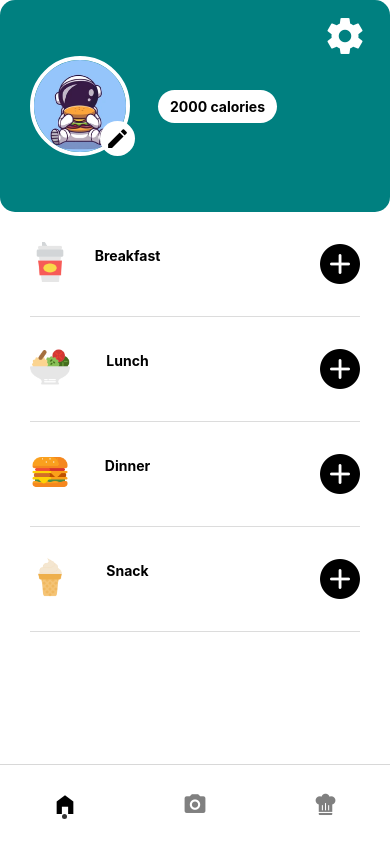
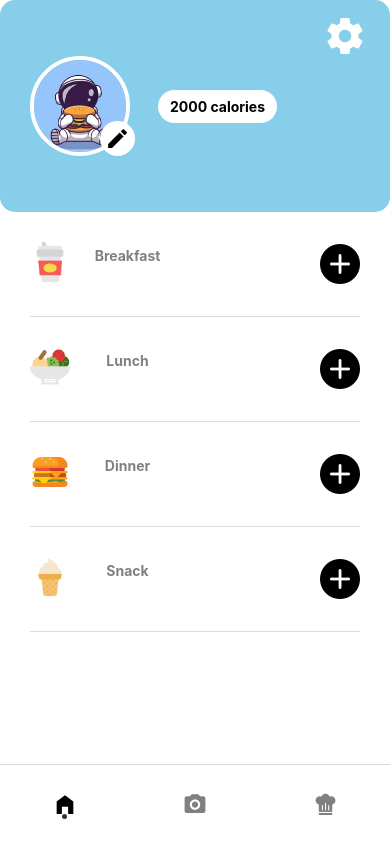
Before and after one commit to aionitel/justeatAI, a React Native app: screen /Home in a window 390 px wide. Built offline with nearby package versions, Linux system fonts and the light colour scheme.

Commit message:
better app.json

```diff
--- a/app.json
+++ b/app.json
@@ -1,7 +1,7 @@
 {
   "expo": {
-    "name": "lunchAI",
-    "slug": "lunchAI",
+    "name": "justeatAI",
+    "slug": "justeatAI",
     "version": "1.0.0",
     "orientation": "portrait",
     "updates": {
--- a/components/home/MealCard.tsx
+++ b/components/home/MealCard.tsx
@@ -1,6 +1,8 @@
 import React from 'react'
 import { View, Text, Image, TouchableOpacity, ImageSourcePropType, } from 'react-native'
 import AntDesign from 'react-native-vector-icons/AntDesign'
+import { themeAtom } from '../../state/atoms'
+import { useRecoilValue } from 'recoil'
 
 interface MealCardProps {
   image: ImageSourcePropType,
@@ -10,12 +12,16 @@ interface MealCardProps {
 const iconSize = 40;
 
 const MealCard: React.FC<MealCardProps> = ({ image, title }) => {
+  const currTheme = useRecoilValue(themeAtom)
+
   return (
     <View style={{ flexDirection: 'row', marginTop: 30, paddingBottom: 30 , marginHorizontal: 30, justifyContent: 'space-between', borderBottomWidth: 1, borderColor: 'gainsboro'}}>
       <Image source={image} style={{ height: iconSize, width: iconSize }}/>
-      <Text style={{ marginRight: 135, marginTop: 5, fontWeight: 'bold' }}>{title}</Text>
+      <Text
+        style={{ marginRight: 135, marginTop: 5, fontWeight: 'bold', color: currTheme === 'dark' ? 'white' : 'gray' }}
+      >{title}</Text>
       <TouchableOpacity>
-        <AntDesign name='pluscircle' size={40} />
+        <AntDesign name='pluscircle' size={40} style={{ color: currTheme === 'dark' ? 'white' : 'black' }} />
       </TouchableOpacity>
     </View>
   )
--- a/components/home/ProfileCard.tsx
+++ b/components/home/ProfileCard.tsx
@@ -23,22 +23,22 @@ const ProfileCard = () => {
   return (
     <SafeAreaView style={{
       height: 50,
-      backgroundColor: 'teal',
+      backgroundColor: currTheme === 'dark' ? 'gray' : 'skyblue',
       borderRadius: 15,
       flex: 1,
       flexDirection: 'row',
       alignItems: 'center',
       justifyContent: 'space-between'
     }}>
-      <ProfilePic calories={calories} />
+      <ProfilePic calories={calories} currTheme={currTheme} />
       <TouchableOpacity
         style={{
-          backgroundColor: 'white',
+          backgroundColor: currTheme === 'dark' ? 'dimgray' : 'white',
           borderRadius: 30,
           marginRight: 20
         }}
       >
-        <Text style={{ paddingHorizontal: 12, paddingVertical: 8, fontWeight: 'bold', color: 'black' }}>{calories} calories</Text>
+        <Text style={{ paddingHorizontal: 12, paddingVertical: 8, fontWeight: 'bold', color: currTheme === 'dark' ? 'white' : 'black' }}>{calories} calories</Text>
       </TouchableOpacity>
       <TouchableOpacity>
         <Ionicons
@@ -57,10 +57,11 @@ const ProfileCard = () => {
 }
 
 interface ProfilePicProps {
-  calories: number
+  calories: number,
+  currTheme: string
 }
 
-const ProfilePic: React.FC<ProfilePicProps> = ({ calories }) => {
+const ProfilePic: React.FC<ProfilePicProps> = ({ calories, currTheme }) => {
   return (
     <View style={{ flexDirection: 'row', position: 'relative' }}>
       <Image
@@ -70,7 +71,7 @@ const ProfilePic: React.FC<ProfilePicProps> = ({ calories }) => {
           width: 100,
           borderRadius: 80,
           borderWidth: 4,
-          borderColor: 'white',
+          borderColor: currTheme === 'dark' ? 'dimgray' : 'white',
           marginLeft: 30
         }}
       />
@@ -79,11 +80,11 @@ const ProfilePic: React.FC<ProfilePicProps> = ({ calories }) => {
         bottom: 0,
         left: 0,
         marginLeft: 100,
-        backgroundColor: 'white',
+        backgroundColor: currTheme === 'dark' ? 'dimgray' : 'white',
         padding: 5,
         borderRadius: 30,
       }}>
-        <MaterialCommunityIcons name='pencil' style={{ fontSize: 25, color: 'black' }}/>
+        <MaterialCommunityIcons name='pencil' style={{ fontSize: 25, color: currTheme === 'dark' ? 'white' : 'black' }}/>
       </TouchableOpacity>
     </View>
   )
--- a/pages/Home.tsx
+++ b/pages/Home.tsx
@@ -4,10 +4,14 @@ import NavBar from '../components/nav/NavBar'
 import Camera from '../components/camera/Camera'
 import ProfileCard from '../components/home/ProfileCard'
 import MealCard from '../components/home/MealCard'
+import { themeAtom } from '../state/atoms'
+import { useRecoilValue } from 'recoil'
 
 const Home = () => {
+  const currTheme = useRecoilValue(themeAtom)
+
   return (
-    <View style={{ backgroundColor: 'white', flex: 1 }}>
+    <View style={{ backgroundColor: currTheme === 'dark' ? 'black' : 'white', flex: 1 }}>
       <ProfileCard />
       <ScrollView>
         <MealCard image={require('../assets/images/coffee.png')} title='Breakfast' />
--- a/state/atoms.ts
+++ b/state/atoms.ts
@@ -1,15 +1,18 @@
 import { atom } from "recoil";
 
+// holds state for daily calories consumed
 export const calorieAtom = atom({
   key: 'calories',
   default: 2000 as number
 })
 
+// holds state for current page user is on
 export const currPageAtom = atom({
   key: 'currPage',
   default: 'Home' as string
 })
 
+// holds state for current prediction
 export const predictionAtom = atom({
   key: 'currPrediction',
   default: null as string | null
@@ -22,11 +25,13 @@ interface PhotoAtom {
   base64: any
 }
 
+// holds curent photo to be used for prediction
 export const photoAtom = atom({
   key: 'currPhoto',
   default: {} as PhotoAtom | null
 })
 
+// neccesary for light and dark themes
 export const themeAtom = atom({
   key: 'currTheme',
   default: 'light' as string
```
